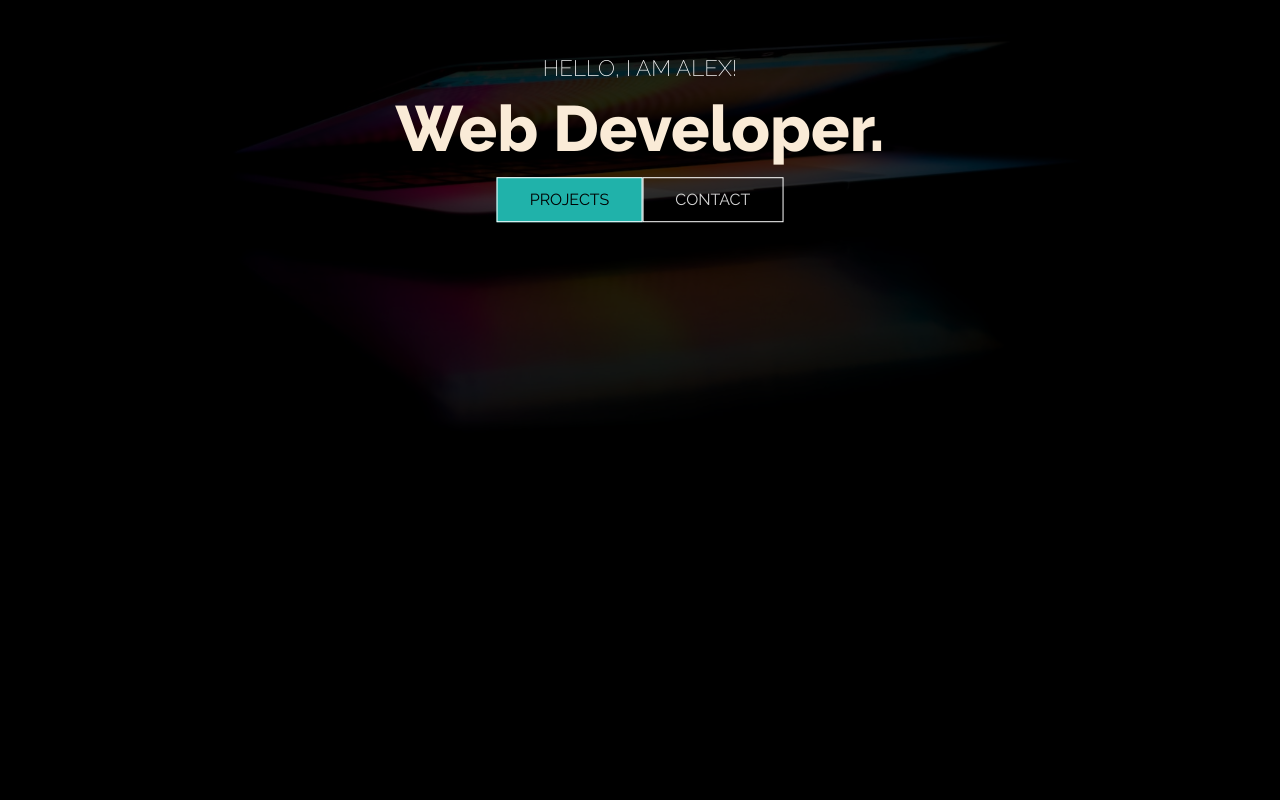
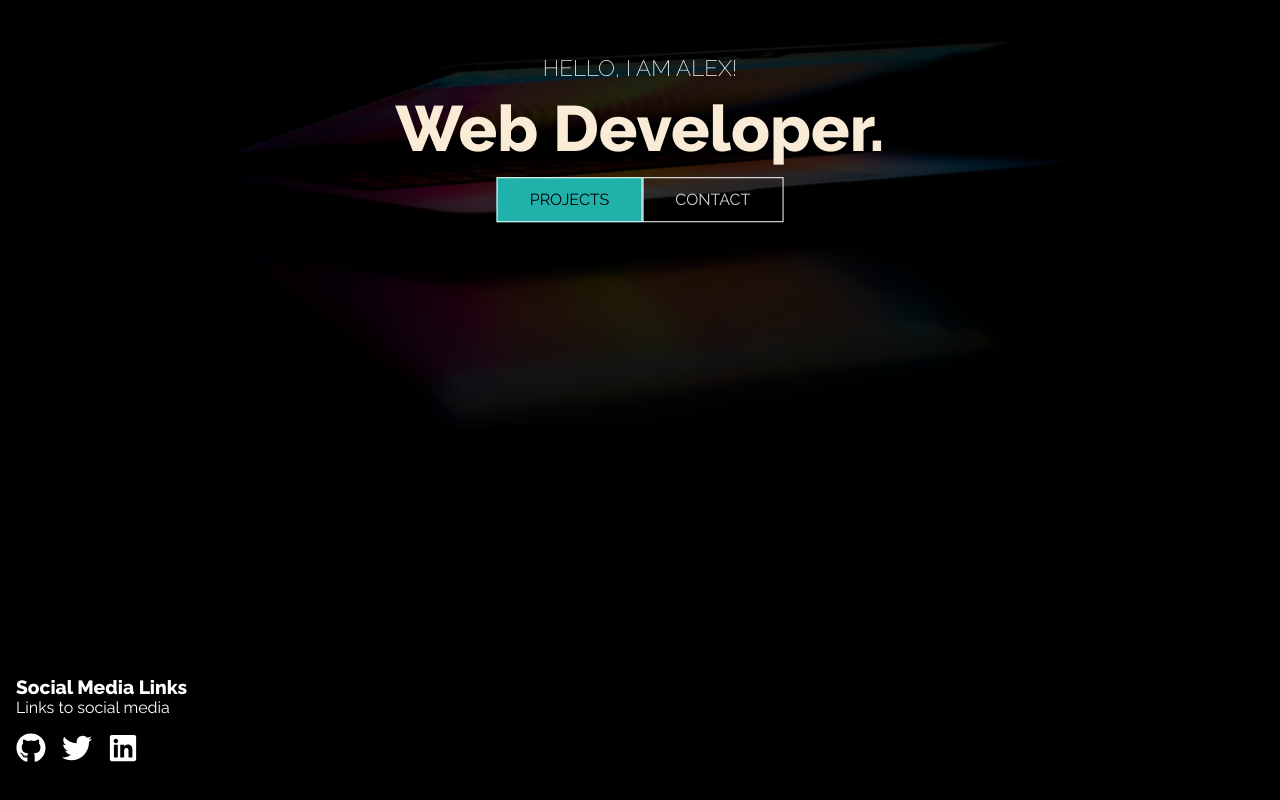
Before and after one commit to ajenkinsynwa/React-Portfolio, a React (Create React App) app: page / in a window 1280 px wide. Shown: the part 268-1068 px from the top of the page. Before the commit the page ends 804 px from the top, so only its background shows below. Built offline with nearby package versions, Linux system fonts and the light colour scheme.

Commit message:
updated footer

```diff
--- a/src/components/Footer.js
+++ b/src/components/Footer.js
@@ -1,15 +1,40 @@
 import "./FooterStyles.css"
 
 import React from 'react'
+
+import {FaGithub,  FaLinkedin, FaMailBulk, FaTwitter } from "react-icons/fa";
 
 function Footer() {
   return (
     <div class="footer">
       <div className="footer-container">
         <div className="left"></div>
-        <div className="right"></div>
+
+
+
+
+        </div>
+
+
+        <div className="right">
+          <h4> Social Media Links </h4>
+          <p> Links to social media </p>
+          <div className="social">
+
+          <FaGithub size={30} style={{ color:
+          "#fff", marginRight: "1rem"}} />
+
+          <FaTwitter size={30} style={{ color:
+          "#fff", marginRight: "1rem"}} />
+
+          <FaLinkedin size={30} style={{ color:
+          "#fff", marginRight: "1rem"}} />
+
+
+          </div>
+        </div>
       </div>
-    </div>
+
   )
 }
 
--- a/src/components/FooterStyles.css
+++ b/src/components/FooterStyles.css
@@ -0,0 +1,59 @@
+.footer {
+  width: 100%;
+  padding: 6rem 0;
+  background-color: black;
+}
+
+.footer-container {
+  max-width: 1140px;
+  margin: auto;
+  display: grid;
+  grid-template-columns: repeat (2, 1fr);
+  grid-gap:40px;
+}
+
+.left {
+  height: 100%;
+  max-width: 100%;
+  display: flex;
+  flex-direction: column;
+  padding: 1rem;
+}
+
+.location {
+  display: flex;
+  margin-bottom: 0.8rem;
+}
+
+.location p {
+  line-height: 30px;
+}
+
+.right {
+  height: 100%;
+  max-width: 100%;
+  display: flex;
+  flex-direction: column;
+  padding: 1rem;
+}
+
+.social {
+  margin-top: 1rem;
+}
+
+h4 {
+  font-size: 1.2rem;
+  padding-bottom: 0.7rme;
+}
+
+.p {
+  font-size: 1.2rem;
+}
+
+@media screen and (max-width: 640px) {
+  .footer-container {
+
+    grid-template-columns: 1fr;
+
+  }
+}
--- a/src/routes/Home.js
+++ b/src/routes/Home.js
@@ -1,12 +1,14 @@
 import React from 'react';
 import Navbar from "../components/Navbar";
 import HeroImg from "../components/HeroImg";
+import Footer from "../components/Footer";
 
 const Home = () => {
   return (
     <div>
       <Navbar />
       <HeroImg />
+      <Footer />
     </div>
   );
 };
```
